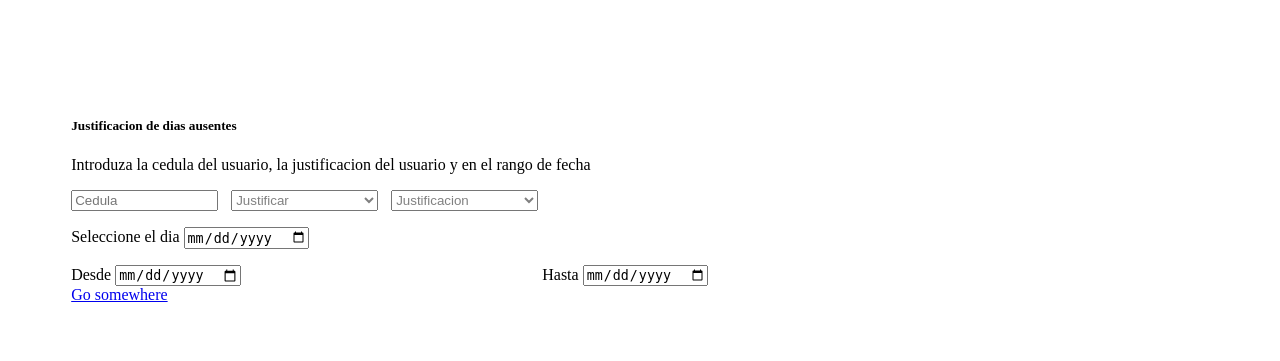
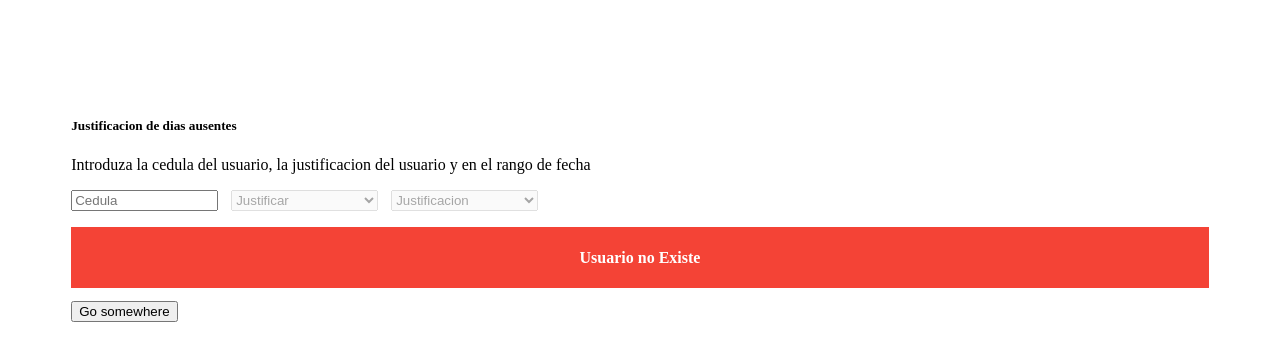
Before and after one commit to junior-debug/asistancePRC333, a PHP site: page /private/views/system/justification.php in a window 1280 px wide. Shown: the top 361 px of the page. Run offline with PHP 8.4, Linux system fonts and the light colour scheme.

Commit message:
justification

```diff
--- a/private/controllers/sistemaController.php
+++ b/private/controllers/sistemaController.php
@@ -24,6 +24,11 @@ if (isset($_GET['mode'])) {
             break;
             #------------------------------------------------------------------------------------
             break;
+        case "queryUser":
+            $id = $_POST['id'];
+            $data = $conexion->queyUser($id);
+            echo json_encode($data);
+            break;
         default:
             header('location:' . HTML_DIR . 'error.html');
             break;
--- a/private/views/system/justification.php
+++ b/private/views/system/justification.php
@@ -6,13 +6,13 @@
             <h5 class="card-title">Justificacion de dias ausentes</h5>
             <p class="card-text">Introduza la cedula del usuario, la justificacion del usuario y en el rango de fecha</p>
             <div class="dataCont">
-                <input type="text" class="form-control inputData" placeholder="Cedula" aria-label="Cedula" aria-describedby="basic-addon1">
-                <select class="form-select selectData">
+                <input type="text" id="id" class="form-control inputData" placeholder="Cedula" aria-label="Cedula" aria-describedby="basic-addon1" onchange="queryUser()">
+                <select id="daysJustifi" class="form-select selectData" onchange="selectDays()" disabled>
                     <option selected>Justificar</option>
                     <option value="1">1 Dia</option>
                     <option value="2">Varios Dias</option>
                 </select>
-                <select class="form-select selectData">
+                <select class="form-select selectData" disabled>
                     <option selected>Justificacion</option>
                     <option value="J">Inasistencia Justificada</option>
                     <option value="PNR">Permiso No Remunerado</option>
@@ -24,13 +24,16 @@
                     <option value="F">Feriado Trabajado</option>
                 </select>
             </div>
-            <div class="dataCont" style="margin-top: 1em;">
+            <div class="warning">
+                <h4 style="color: white;">Usuario no Existe</h4>
+            </div>
+            <div class="dataCont" id="oneDay" style="margin-top: 1em; display: none;">
                 <div class="input-group mb-3" style="width: 40%;">
                     <span class="input-group-text" id="basic-addon1">Seleccione el dia</span>
                     <input type="date" class="form-control" placeholder="Username" aria-label="Username" aria-describedby="basic-addon1">
                 </div>
             </div>
-            <div class="dataCont" style="margin-top: 1em;">
+            <div class="dataCont" id="someDays" style="margin-top: 1em; display: none;">
                 <div class="input-group mb-3" style="width: 40%;margin-right: 1em;">
                     <span class="input-group-text" id="basic-addon1">Desde</span>
                     <input type="date" class="form-control" placeholder="Username" aria-label="Username" aria-describedby="basic-addon1">
@@ -41,7 +44,9 @@
                 </div>
             </div>
 
-            <a href="#" class="btn btn-primary">Go somewhere</a>
+            <button href="#" class="btn btn-primary" style="margin-top: 1em;">Go somewhere</button>
         </div>
     </div>
 </div>
+
+<script src="public/js/justification.js"></script>
--- a/public/css/justification.css
+++ b/public/css/justification.css
@@ -26,3 +26,11 @@
 .dataCont {
   display: flex;
 }
+
+.warning {
+  background-color: #f44336;
+  display: flex;
+  justify-content: center;
+  align-items: center;
+  margin-top: 1em;
+}
```
Also changed, not shown: private/model/systemModel.php (+13 -0 lines), public/js/justification.js (added, +34 -0 lines).
